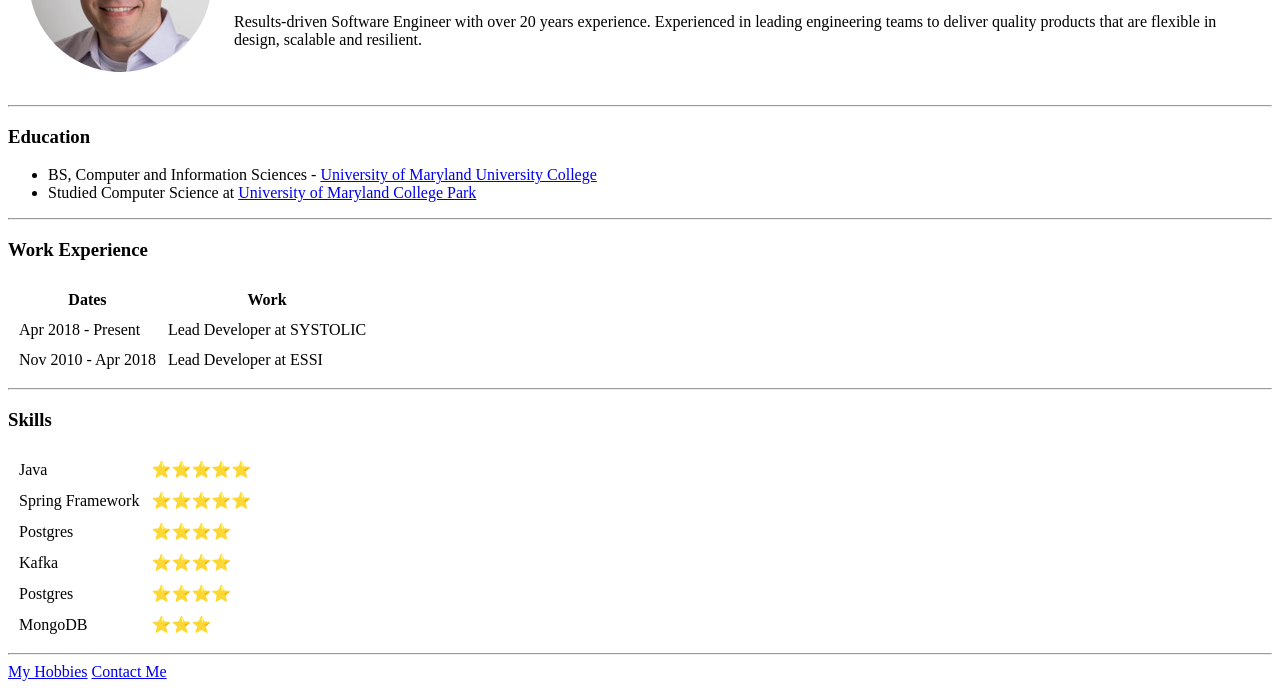
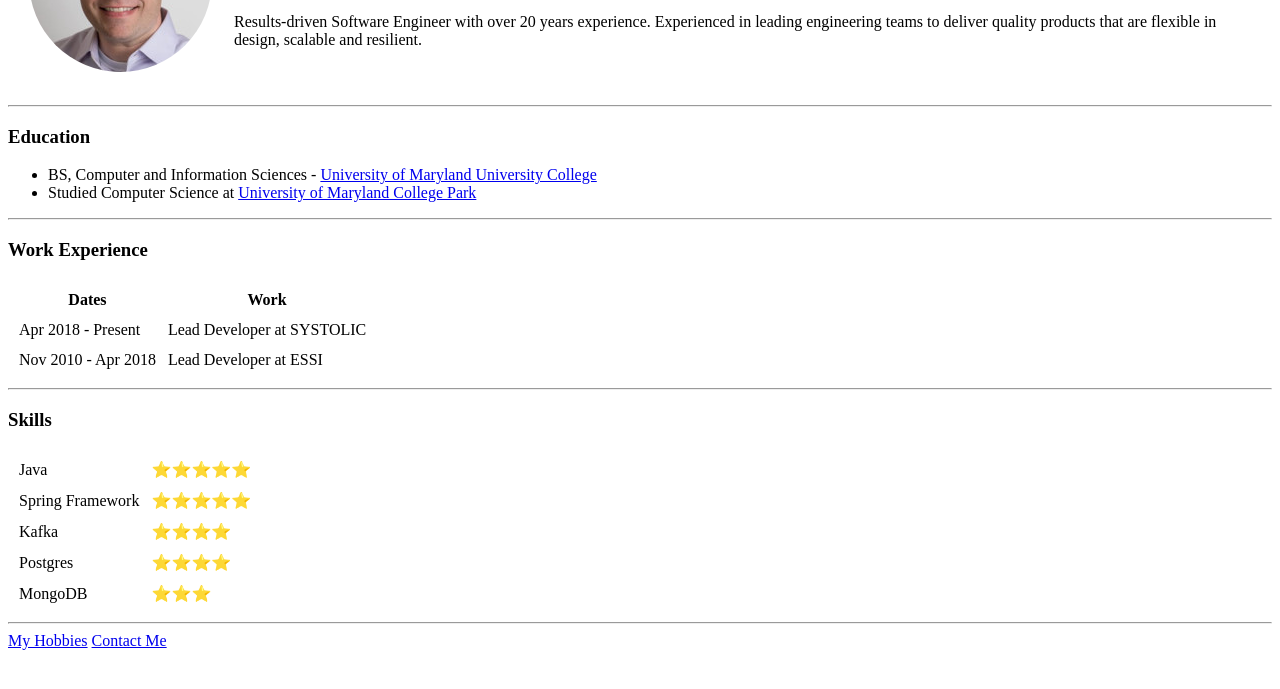
Before and after one commit to chrisdoberman/cv, a plain HTML site: page index.html in a window 1280 px wide. Shown: the part 140-829 px from the top of the page. After the commit the page ends 800 px from the top, so only its background shows below. Drawn offline with Linux system fonts and the light colour scheme.

Commit message:
dupe skill

```diff
--- a/index.html
+++ b/index.html
@@ -60,10 +60,6 @@
       <td>⭐⭐⭐⭐⭐</td>
     </tr>
     <tr>
-      <td>Postgres</td>
-      <td>⭐⭐⭐⭐</td>
-    </tr>
-    <tr>
       <td>Kafka</td>
       <td>⭐⭐⭐⭐</td>
     </tr>
```
